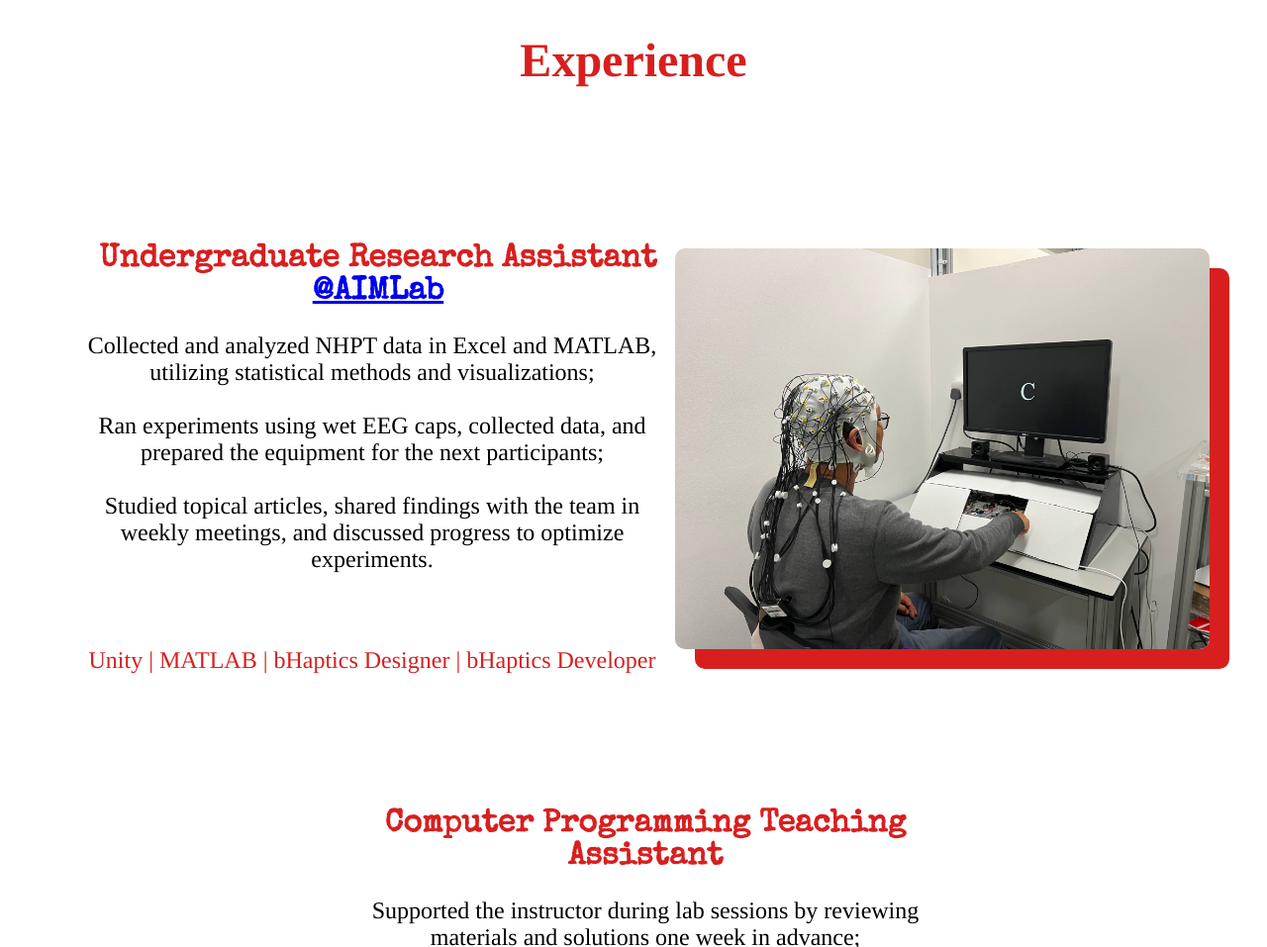
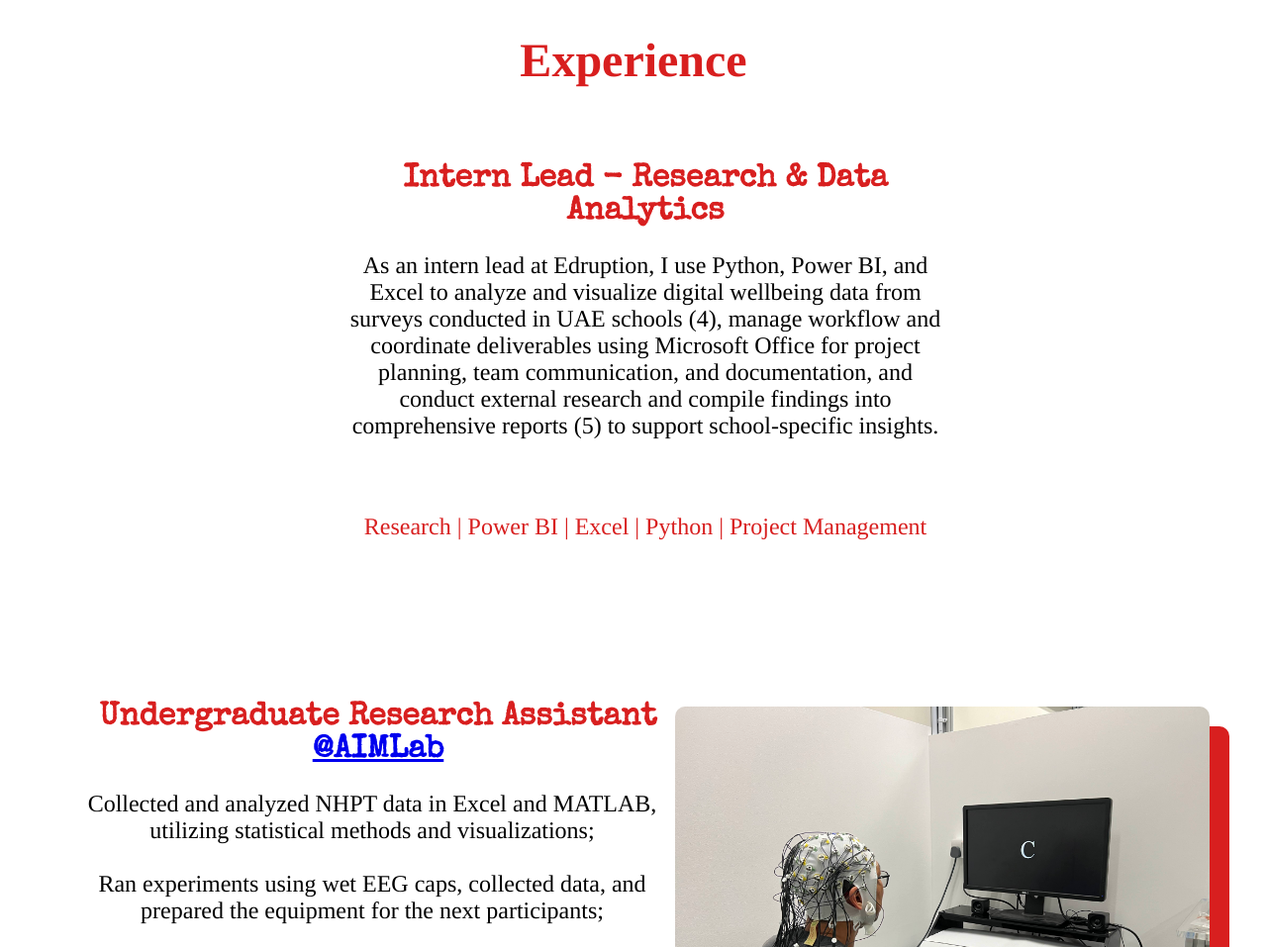
Before and after one commit to shoeboxhoney/personal_website, a plain HTML site: page index.html in a window 1280 px wide. Shown: the part 1840-2797 px from the top of the page at 99% size. Drawn offline with nearby package versions, Linux system fonts and the light colour scheme; a web font is replaced by a local one.

Commit message:
Update index.html

```diff
--- a/index.html
+++ b/index.html
@@ -140,6 +140,22 @@
     <section class = "skills" id="skills" style="padding-top: 10%;">
         <h2> Experience </h2>
 
+                <div class="teaching">
+          <div class="image-container">
+          </div>
+            <div class="about_teaching" id="description_teaching">
+                <h3> Intern Lead - Research & Data Analytics </h3>
+                <p>
+                    As an intern lead at Edruption, I use Python, Power BI, and Excel to analyze and visualize digital wellbeing data from surveys conducted in UAE schools (4),
+                    manage workflow and coordinate deliverables using Microsoft Office for project planning, team communication, and documentation,
+                    and conduct external research and compile findings
+                    into comprehensive reports (5) to support school-specific insights.
+                </p>
+                <br>
+                <p style="color: rgb(216, 31, 31);"> Research | Power BI | Excel | Python | Project Management </p>
+            </div>
+        </div>
+
        <div class="PCB">
             <div class="about_pcb" id="description_pcb">
                 <br>
```
